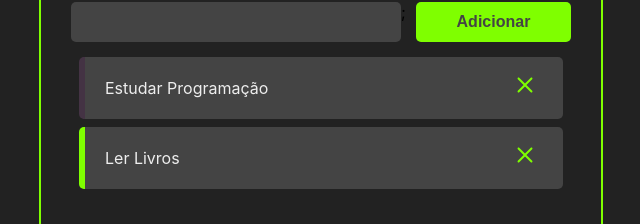
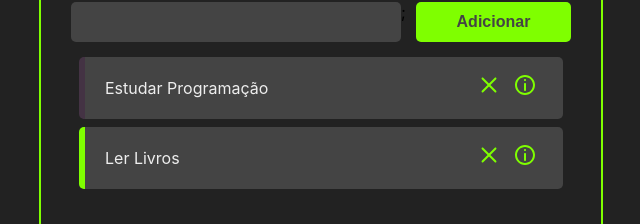
Before and after one commit to guilhermeforprojeto/react, a React (Create React App) app: page / in a window 1280 px wide. Shown: the part 142-366 px from the top of the page, without its empty margins (319-959 px from the left). Built offline with nearby package versions, Linux system fonts and the light colour scheme.

Commit message:
Adicionado o botao info

```diff
--- a/src/components/Task.css
+++ b/src/components/Task.css
@@ -12,7 +12,8 @@
 .task-title {
     cursor: pointer;
 }
-.remove-task-button {
+.remove-task-button,
+.see-task-details-button {
     cursor: pointer;
     background-color: #444;
     border: none;
--- a/src/components/Task.jsx
+++ b/src/components/Task.jsx
@@ -1,5 +1,5 @@
 import React from "react";
-import { CgClose } from "react-icons/cg"
+import { CgClose, CgInfo } from "react-icons/cg"
 import './Task.css';
 
 const Task = ({ task, handleTaskClick, handleTaskDeletion }) => {
@@ -19,7 +19,11 @@
                 >
                    <CgClose />
                 </button>
+                <button className="see-task-details-button"
 
+                >
+                   <CgInfo/>
+                </button>
             </div>
         </div>
     )
```
